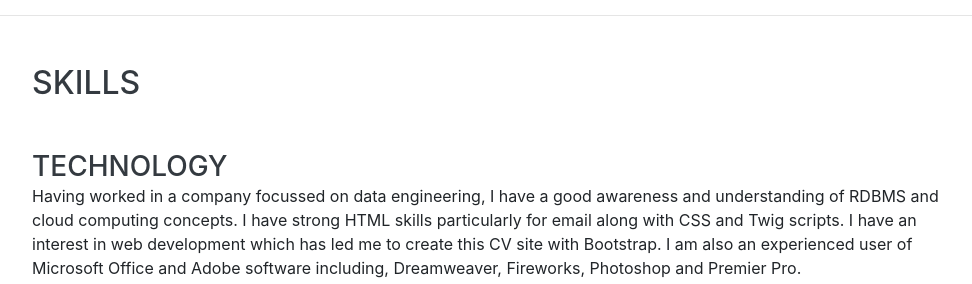
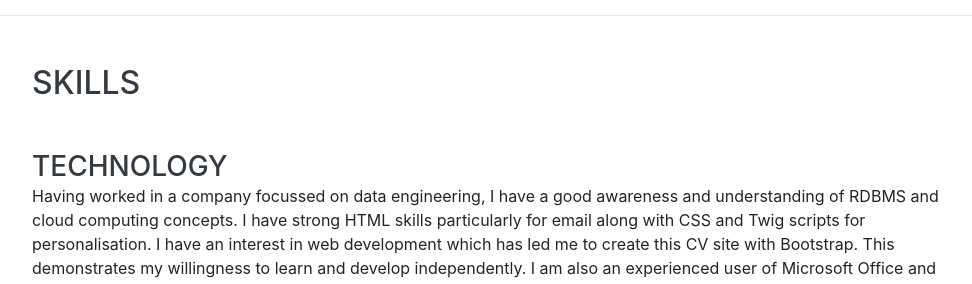
Before and after one commit to GinaAitken/ginacaitken, a website with bundled scripts: page index.html in a window 1280 px wide. Shown: the part 2706-2990 px from the top of the page, without its empty margins (288-1260 px from the left). Built offline with nearby package versions, Linux system fonts and the light colour scheme; a web font is replaced by a local one.

Commit message:
minor text change to skills - technology

```diff
--- a/index.html
+++ b/index.html
@@ -178,7 +178,7 @@
           <div class="resume-content">
             <h3 class="mb-0">Technology</h3>
             <p>Having worked in a company focussed on data engineering, I have a good awareness and understanding of RDBMS and cloud computing concepts.
-              I have strong HTML skills particularly for email along with CSS and Twig scripts. I have an interest in web development which has led me to create this CV site with Bootstrap.
+              I have strong HTML skills particularly for email along with CSS and Twig scripts for personalisation. I have an interest in web development which has led me to create this CV site with Bootstrap.  This demonstrates my willingness to learn and develop independently.
             I am also an experienced user of Microsoft Office and Adobe software including, Dreamweaver, Fireworks, Photoshop and Premier Pro.</p>
 
             <div class="container">
```
